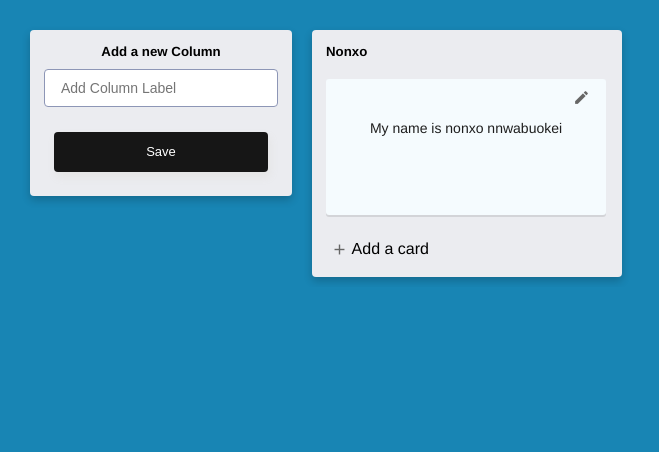
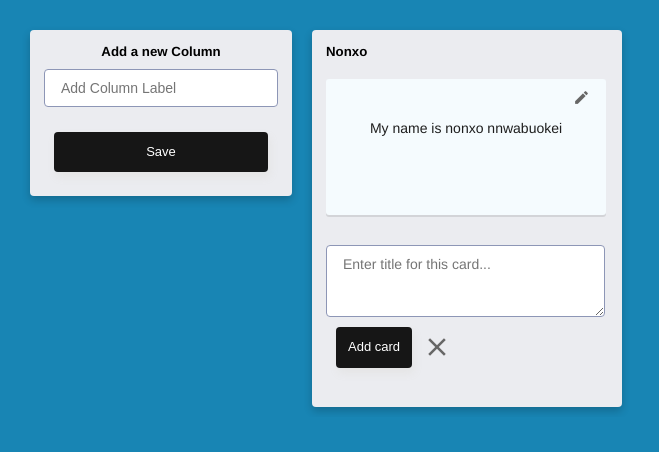
Before and after one commit to Nonxo/trello-clone, a React (Create React App) app: page / in a window 1280 px wide. Both pictures are taken after a click on the element "add". Shown: the top 452 px of the page, without its empty margins (0-659 px from the left). Built offline with nearby package versions, Linux system fonts and the light colour scheme.

Commit message:
Create view to add cards

```diff
--- a/src/components/column/column.css
+++ b/src/components/column/column.css
@@ -90,9 +90,20 @@ textarea:focus {
     color: #1885B4;
 }
 
+.button {
+    display: inline-flex;
+}
+
+.close-icon {
+    font-size: 30px;
+    display: inline-flex;
+    vertical-align: middle;
+}
+
 .action-text {
     margin-top: 10px;
     padding: 5px;
+    color: #666666;
 }
 
 .action-text:hover {
--- a/src/components/column/column.js
+++ b/src/components/column/column.js
@@ -1,13 +1,8 @@
-import React from "react";
+import React, { useState } from "react";
 import "./column.css";
 
-
 const Column = () => {
-  let isTextFieldActive = false;
-
-  const makeTextFieldActive = () => {
-    isTextFieldActive = true;
-  };
+  const [isTextAreaActive, setTextAreaActive] = useState(false);
 
   return (
     <div className="card column">
@@ -16,13 +11,20 @@ const Column = () => {
         <span className="material-icons edit-icon">edit</span>
         <p>My name is nonxo nnwabuokei</p>
       </div>
-      {isTextFieldActive && (
+      {isTextAreaActive && (
         <div className="form-control">
           <textarea placeholder="Enter title for this card..." />
+          <button className="button">Add card</button>
+          <span
+            className="material-icons close-icon"
+            onClick={() => setTextAreaActive(false)}
+          >
+            close
+          </span>
         </div>
       )}
-      {!isTextFieldActive && (
-        <p className="action-text" onClick={makeTextFieldActive}>
+      {!isTextAreaActive && (
+        <p className="action-text" onClick={() => setTextAreaActive(true)}>
           <span className="material-icons add-card-icon">add</span> Add a card
         </p>
       )}
```
